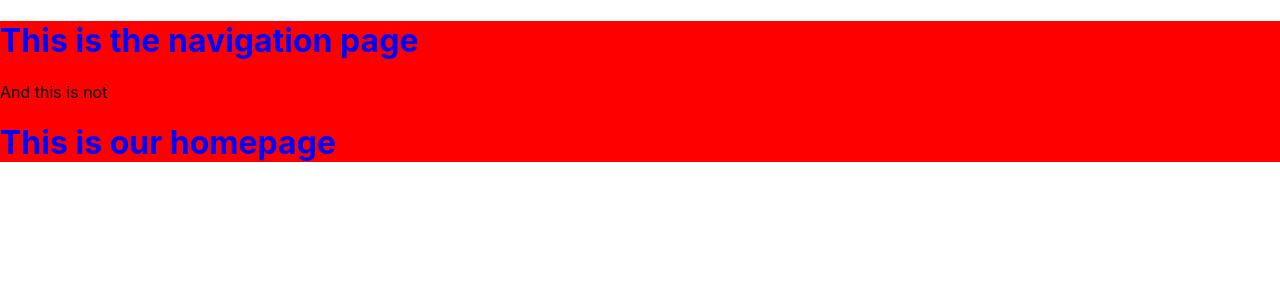
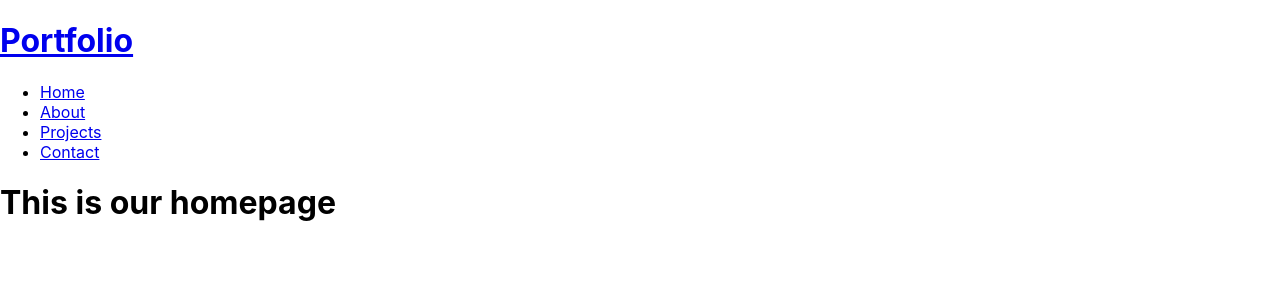
Before and after one commit to Kaeriv93/portfoliov3, a React (Create React App) app: page / in a window 1280 px wide. Shown: the top 300 px of the page. Built offline with nearby package versions, Linux system fonts and the light colour scheme.

Commit message:
added links and routes

```diff
--- a/src/routes/navigation/Navigation.component.jsx
+++ b/src/routes/navigation/Navigation.component.jsx
@@ -1,10 +1,25 @@
-import { Outlet } from "react-router-dom";
-import './navigation.styles.scss'
+import { Outlet, Link } from "react-router-dom";
+import './navigation.styles.scss';
 const Navigation = () =>{
     return(
         <div className="navigation-container">
-            <h1>This is the navigation page</h1>
-            <p>And this is not</p>
+            <Link to ='/'>
+                 <h1>Portfolio</h1>
+            </Link>
+            <ul>
+                <li>
+                    <Link to ='/'>Home</Link>
+                </li>
+                <li>
+                    <Link to ='/about'>About</Link>
+                </li>
+                <li>
+                    <Link to ='/project'>Projects</Link>
+                </li>
+                <li>
+                    <Link to ='/contact'>Contact</Link>
+                </li>
+            </ul>
             <Outlet/>
         </div>
 
--- a/src/routes/navigation/navigation.styles.scss
+++ b/src/routes/navigation/navigation.styles.scss
@@ -1,6 +1,3 @@
 .navigation-container{
-    background-color: red;
-    h1{
-        color:blue;
-    }
+
 }
```
Also changed, not shown: src/App.js (+4 -4 lines), src/routes/about/About.jsx (renamed from src/routes/About.jsx), src/routes/contact/Contact.jsx (renamed from src/routes/Contact.jsx), src/routes/home/Home.jsx (renamed from src/routes/Home.jsx), src/routes/project/Project.jsx (renamed from src/routes/Project.jsx).
